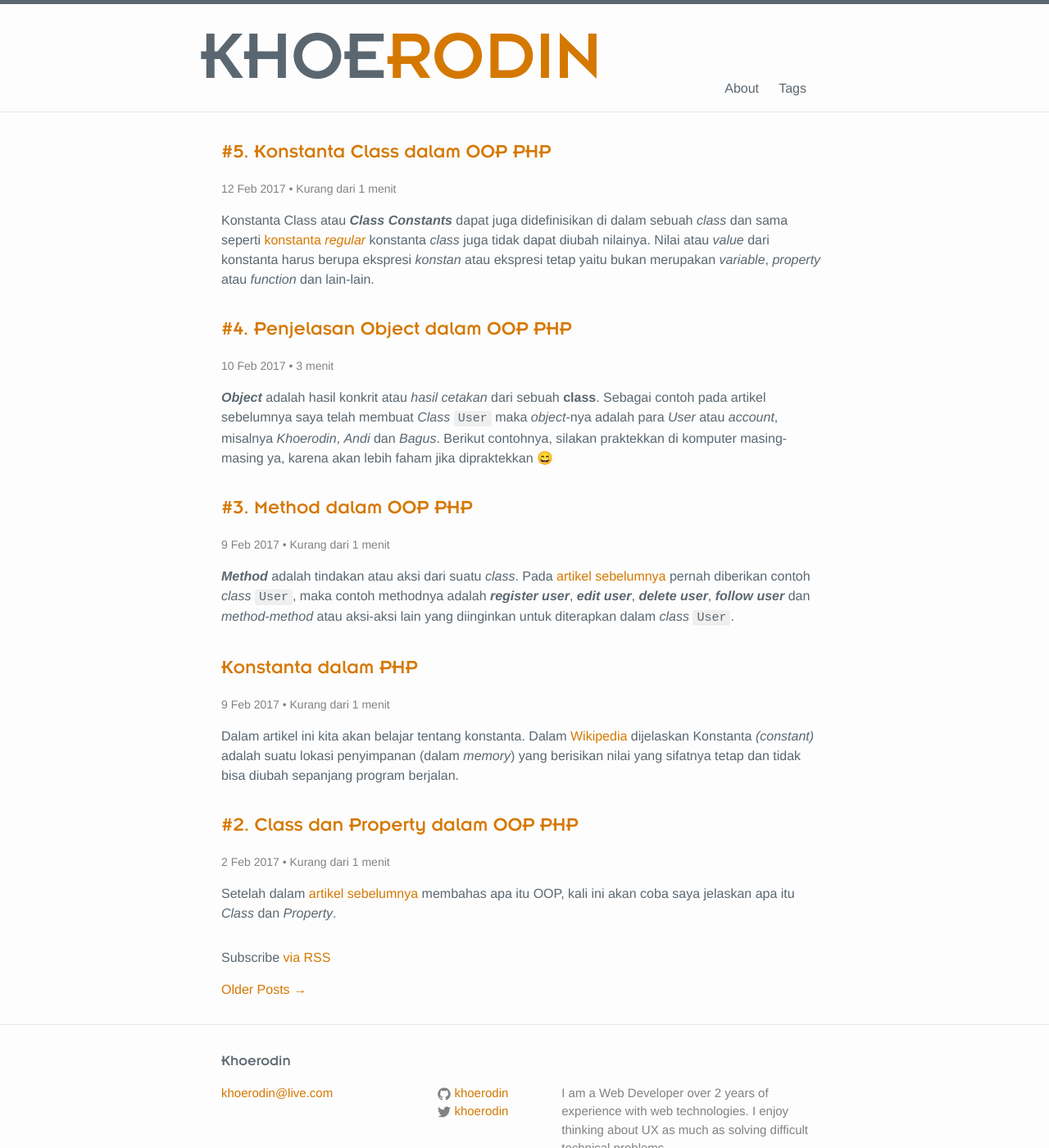
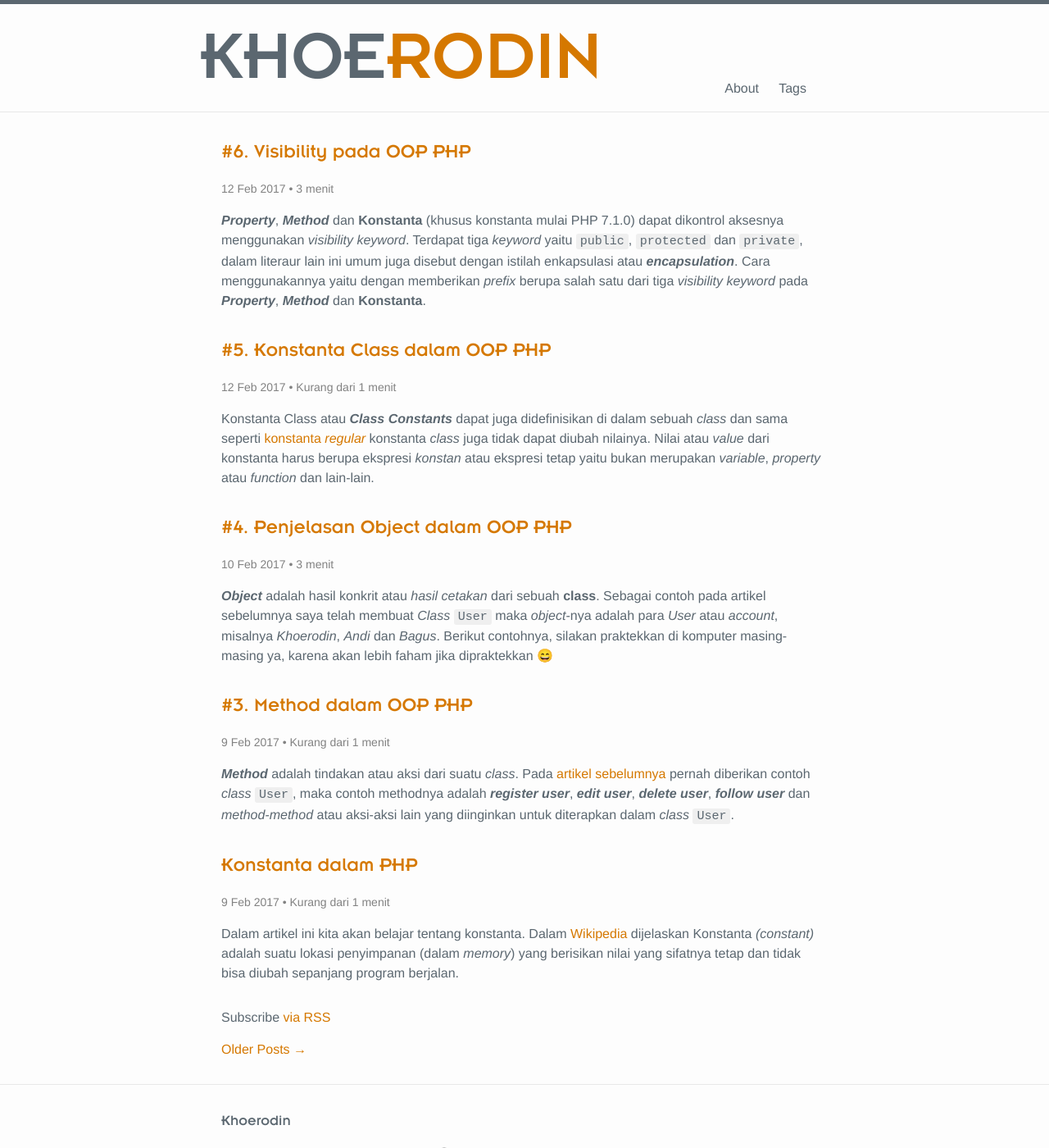
Before and after one commit to khoerodin/khoerodin.github.io, a Jekyll site: the page built from index.html, in a window 1280 px wide and 1400 px high. Shown: the whole window at 82% size. Built offline with Jekyll 4.4.1, drawn with Linux system fonts in a browser that asks for light colours; nearby versions of some CDN libraries; emoji names are drawn with the system emoji font; the list of posts is cut into pages by our own code; part of the change alters nothing that is shown.

````diff
--- a/_posts/2017-02-11-visibility-dalam-oop-php.md
+++ b/_posts/2017-02-11-visibility-dalam-oop-php.md
@@ -1,42 +1,160 @@
 ---
-title: "#6. Enkapsulasi (Public, Protected, Private) pada OOP PHP"
-date: '2017-02-10 20:38:00'
-description: Artikel Seri Belajar Mudah OOP PHP, Apa itu Enkapsulasi (Public, Protected, Private) dalam OOP PHP ? Di sini akan saya jelaskan...
+title: "#6. Visibility pada OOP PHP"
+date: '2017-02-12 15:25:00'
+description: Artikel Seri Belajar Mudah OOP PHP, Apa itu Visibility atau Enkapsulasi (Public, Protected, Private) dalam OOP PHP ? Di sini akan saya jelaskan...
 tags:
 - BelajarOOPPHP
-published: false
+published: true
 ---
 
-**Property**, **Method** dan **Constanta** dapat di kontrol aksesnya menggunakan visibility keyword. Terdapat tiga keyword yaitu **public**, **protected** dan **private**. Cara menggunakannya yaitu dengan memberikan prefix berupa salah satu dari tiga visibility keyword pada **Property**, **Method** dan **Constanta**.
+**_Property_**, **_Method_** dan **Konstanta** (khusus konstanta mulai PHP 7.1.0) dapat dikontrol aksesnya menggunakan _visibility keyword_. Terdapat tiga _keyword_ yaitu `public`, `protected` dan `private`, dalam literaur lain ini umum juga disebut dengan istilah enkapsulasi atau **_encapsulation_**. Cara menggunakannya yaitu dengan memberikan _prefix_ berupa salah satu dari tiga _visibility keyword_ pada **_Property_**, **_Method_** dan **Konstanta**.
 
-Berikut penjelasan untuk masing-masing dari ketiga visibility keyword:
+Berikut penjelasan untuk masing-masing dari ketiga _visibility keyword_:
 
-1. **Public**, Artinya Method, Property atau Constanta dapat diakses dari dalam dan luar Class.
-2. **Protected**, Artinya Method, Property atau Constanta dapat diakses dari dalam Class dan Extended/Inherited Class (akan dijelaskan pada artikel selanjutnya).
-3. **Private**, Artinya Method, Property atau Constanta dapat diakses dari dalam Class.
+**1. `Public`**
+Artinya _Property_, _Method_ atau Konstanta dapat diakses dari dalam maupun luar _class_.
+
+**2. `Protected`**
+Artinya _Property_, _Method_ atau Konstanta hanya dapat diakses dari dalam _class_ dan _extended/inherited class_ (akan dijelaskan pada artikel selanjutnya).
+
+**3. `Private`**
+Artinya _Property_, _Method_ atau Konstanta hanya dapat diakses dari dalam _class_ itu sendiri.
+
+Mari kita praktekkan penggunaan **_visibility keyword_**
 
 ### Property Visibility
-Property harus didefinisikan sebagai public, protected atau private, jika dideklarasikan menggunakan **var** maka otomatis didefinisikan sebagai public.
+_Property_ harus didefinisikan sebagai `public`, `protected` atau `private`, jika dideklarasikan menggunakan `var` maka otomatis didefinisikan sebagai `public`.
 
 ```php
 class User {
-    public $name = 'Khoerodin';
-    protected $username = 'khoerodin';
-    private $brithdate = '01 Januari 2017';
+    var $name = 'Khoerodin';
+    public $username = 'khoerodin';
+    protected $brithdate = '01 Januari 2017';
+    private $address = 'Ciamis, Indonesia';
 
     function showBio()
     {
         echo $this->name;
         echo $this->username;
         echo $this->brithdate;
+        echo $this->address;
     }
 }
 
-$User = new User();
-echo $User->name; // Menampilkan Name
-echo $User->username; // Fatal Error
-echo $User->brithdate; // Fatal Error
-$User->showBio(); // Menampilkan Name, Username dan Brtihdate
+// buat object $UserGanteng :D dari class User
+$UserGanteng = new User();
+
+// selanjutnya silakan jalankan kode
+// di bawah isi satu per satu
+
+// Menampilkan name
+echo $UserGanteng->name;
+
+// Menampilkan username
+echo $UserGanteng->username;
+
+// Fatal Error, karena protected
+echo $UserGanteng->brithdate;
+
+// Fatal Error, karena private
+echo $UserGanteng->address;
+
+// Sedangkan ini tidak error karena memanggil property
+// yang berada didalam method dan method tersebut
+// berada dalam object/class itu sendiri
+$UserGanteng->showBio();
 ```
 
-###
+### Method Visibility
+**_Method_** bisa didefinisikan sebagai `public`, `protected` atau `private`, jika dideklarasikan **tanpa** menggunakan salah satu dari tiga _visibility keyword_ tersebut maka otomatis didefinisikan sebagai `public`.
+
+```php
+class User {
+    // mendeklarasikan public method
+    public function publicMethod(){
+    	echo 'Ini Public Method';
+    }
+
+    // mendeklarasikan protected method
+    protected function protectedMethod(){
+    	echo 'Ini Protected Method';
+    }
+
+    // mendeklarasikan private method
+    private function privateMethod(){
+    	echo 'Ini Private Method';
+    }
+
+    // tanpa visibility keyword
+    // otomatis public
+    function showAll()
+    {
+        echo $this->publicMethod() . '<br/>';
+        echo $this->protectedMethod() . '<br/>';
+        echo $this->privateMethod();
+    }
+}
+
+// buat object $Khoerodin dari class User
+$Khoerodin = new User();
+
+// kode di bawah jalankan satu per satu ya
+
+// output 'Ini Public Method'
+$Khoerodin->publicMethod();
+
+// Fatal Error, karena protected
+$Khoerodin->protectedMethod();
+
+// Fatal Error, karena private
+$Khoerodin->privateMethod();
+
+// Sedangkan ini tidak error karena memanggil method
+// yang dideklarasikan tidak menggunakan visibility keyword
+// otomatis public
+$Khoerodin->showAll();
+```
+
+### Constant Visibility
+Mulai PHP 7.1.0 konstanta atau lebih tepatnya konstanta _class_ dapat didefinisikan sebagai `public`, `protected` atau `private`, jika konstanta dideklarasikan **tanpa** menggunakan salah satu dari tiga _visibility keyword_ tersebut maka otomatis didefinisikan sebagai `public`.
+
+```php
+class User {
+    // mendeklarasikan public konstanta
+    public const PUBLIC_CONSTANT = 'Ini Public Constant';
+
+    // mendeklarasikan protected konstanta
+    protected const PROTECTED_CONSTANT = 'Ini Protected Constant';
+
+    // mendeklarasikan private konstanta
+    private const PRIVATE_CONSTANT = 'Ini Private Constant';
+
+    function showAll()
+    {
+        echo self::PUBLIC_CONSTANT . '<br/>';
+        echo self::PROTECTED_CONSTANT . '<br/>';
+        echo self::PRIVATE_CONSTANT;
+    }
+}
+
+// buat object $Khoerodin dari class User
+$Khoerodin = new User();
+
+// kode di bawah jalankan satu per satu ya
+
+// output 'Ini Public Constant'
+$Khoerodin::PUBLIC_CONSTANT;
+
+// Fatal Error, karena protected
+$Khoerodin::PROTECTED_CONSTANT;
+
+// Fatal Error, karena private
+$Khoerodin::PRIVATE_CONSTANT;
+
+// tampil semua karena berada dalam
+// public method yang berada dalam
+// class itu sendiri
+$Khoerodin->showAll();
+```
+
+Demikian pembahasan tentang _visibility_ pada OOP PHP atau yang biasa disebut dengan _encapsulation_.
````
